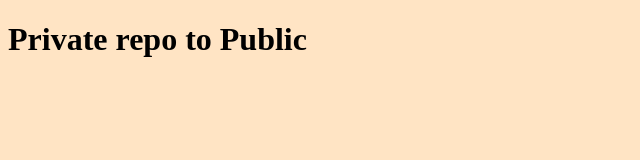
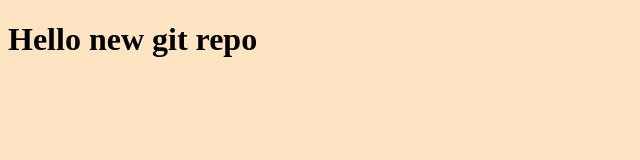
Before and after one commit to aliyayousuf/Project3, a plain HTML site: page index.html in a window 1280 px wide. Shown: the whole page, without its empty margins (0-640 px from the left). Drawn offline with Linux system fonts and the light colour scheme.

Commit message:
first change

```diff
--- a/index.html
+++ b/index.html
@@ -8,6 +8,6 @@
     <title>Document</title>
 </head>
 <body>
-    <h1>Private repo to Public</h1>
+    <h1>Hello new git repo</h1>
 </body>
 </html>
```
